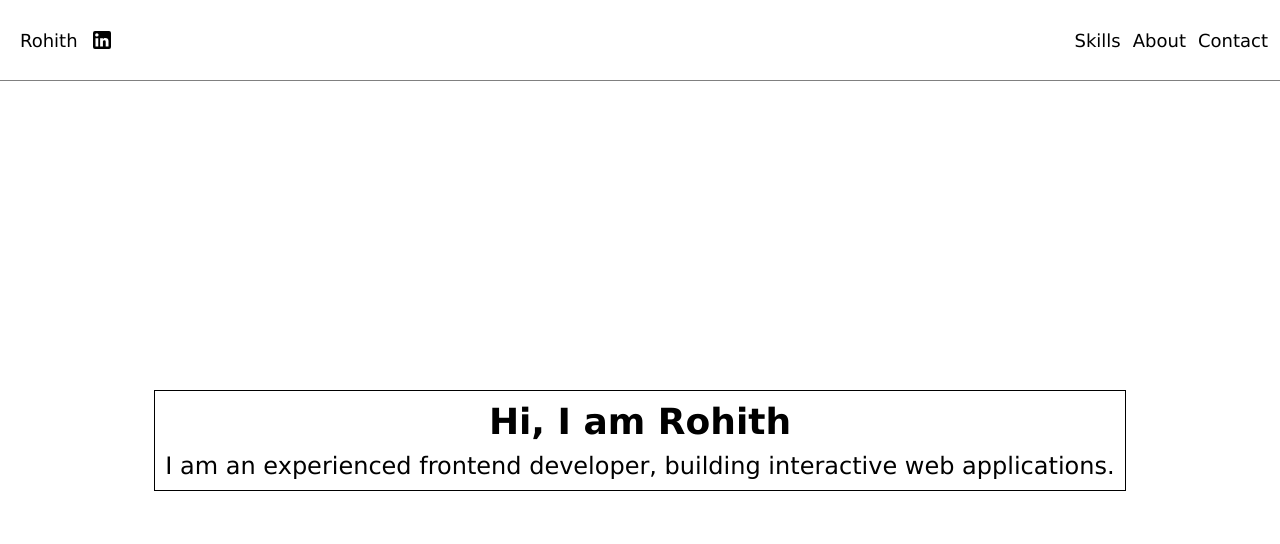
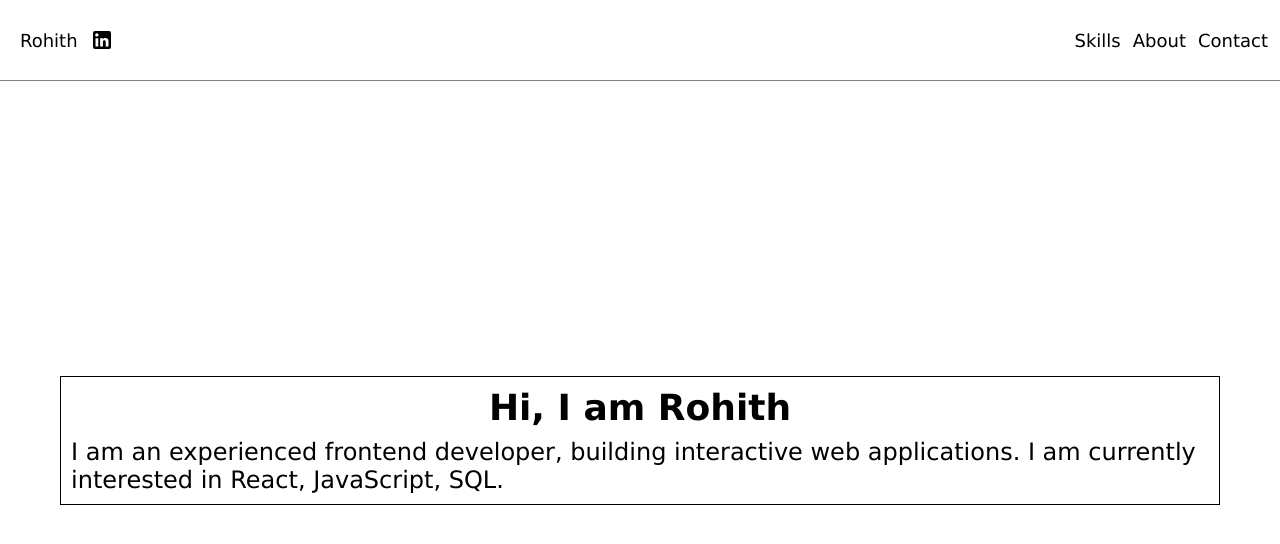
Before and after one commit to cdrohithm/cdrohithm.github.io, a React (Create React App) app: page / in a window 1280 px wide. Shown: the top 544 px of the page. Built offline with nearby package versions, Linux system fonts and the light colour scheme.

Commit message:
Add more list

```diff
--- a/src/containers/Body/Body.jsx
+++ b/src/containers/Body/Body.jsx
@@ -19,7 +19,7 @@ const Body = (props) => {
           <h1>Hi, I am Rohith</h1>
           <p>
             I am an experienced frontend developer, building interactive web
-            applications.
+            applications. I am currently interested in React, JavaScript, SQL.
           </p>
         </div>
       </div>
--- a/src/containers/Body/Body.scss
+++ b/src/containers/Body/Body.scss
@@ -17,7 +17,7 @@
   // background-color: floralwhite;
 }
 // .home-container h1 {
-// font-size: 30px;
+// font-size: 2.5rem;
 // }
 .home-container p {
   font-size: 1.5rem;
@@ -30,7 +30,7 @@
 .react-icon {
   height: 5rem;
   width: 5rem;
-  margin-right: 10px;
+  // margin-right: 10px;
   color: inherit;
 }
 .react-icon.rotate {
--- a/src/containers/Contact/Contact.jsx
+++ b/src/containers/Contact/Contact.jsx
@@ -2,6 +2,9 @@ import React from "react";
 import Input from "../../components/Input/Input";
 import "./Contact.scss";
 const Contact = (props) => {
+  const handleChange = () => {
+
+  }
   return (
     <div className="contact-container">
       <label for="">Name</label>
```
